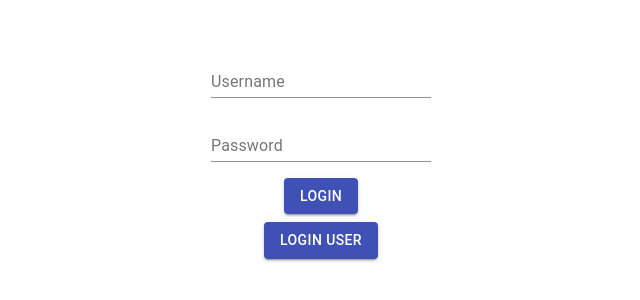
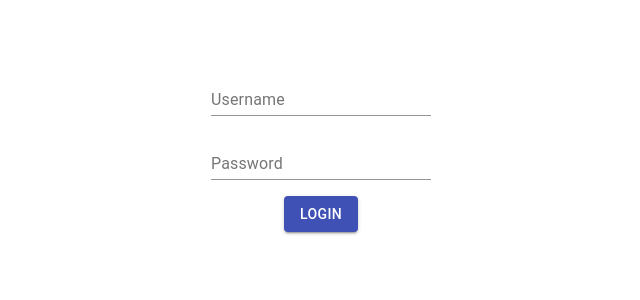
Before and after one commit to lbwa/react-auth-boilerplate, a React (Create React App) app: page /#/ in a window 1280 px wide. Shown: the part 250-550 px from the top of the page, without its empty margins (319-959 px from the left). Built offline with nearby package versions, Linux system fonts and the light colour scheme.

Commit message:
feat(login): add snackbar in login page

```diff
--- a/src/apis/user/index.ts
+++ b/src/apis/user/index.ts
@@ -1,4 +1,13 @@
-export function userLogin(username: string, password: string) {
+interface HttpStatus {
+  status: number
+}
+
+type HttpResponse<R = {}> = HttpStatus & R
+
+export function userLogin(
+  username: string,
+  password: string
+): Promise<HttpResponse<{ token: string }>> {
   return new Promise((resolve, reject) => {
     setTimeout(() => {
       if (username === 'admin' && password === 'admin')
--- a/src/pages/Login/index.tsx
+++ b/src/pages/Login/index.tsx
@@ -1,6 +1,7 @@
 import React, { useState, ChangeEvent } from 'react'
 import TextField from '@material-ui/core/TextField'
 import Button from '@material-ui/core/Button'
+import Snackbar from '@material-ui/core/Snackbar'
 import { makeStyles, createStyles, Theme } from '@material-ui/core/styles'
 import { withRouter } from 'react-router-dom'
 import { Central } from '../../layouts'
@@ -33,6 +34,13 @@ function Login() {
     password: ''
   })
   const [loading, setLoading] = useState(false)
+  const [snackbarState, setSnackbarState] = useState<{
+    open: boolean
+    message: string
+  }>({
+    open: false,
+    message: ''
+  })
   const onChangeEvt = (key: keyof LoginInfo) => (
     evt: ChangeEvent<HTMLInputElement>
   ) =>
@@ -47,13 +55,23 @@ function Login() {
       variant="contained"
       color="primary"
       onClick={() => {
+        if (!user.name || !user.password) return
         setLoading(true)
         userLogin(user.name, user.password)
-          .then(() => {
+          .then(({ token }) => {
             setLoading(false)
-            history.push('/overview')
+            token && dispatch(setUserAction({ token }))
+            history.replace('/overview')
           })
-          .catch(() => setLoading(false))
+          .catch((err: Error) => {
+            console.error(err.message || err)
+            setSnackbarState({
+              ...snackbarState,
+              open: true,
+              message: 'Incorrect username or password'
+            })
+            setLoading(false)
+          })
       }}
     >
       Login
@@ -78,15 +96,22 @@ function Login() {
         type="password"
       ></TextField>
       <ToOverview />
-      <Button
-        variant="contained"
-        color="primary"
-        onClick={() =>
-          dispatch(setUserAction({ token: `${new Date().getTime()}` }))
+      <Snackbar
+        anchorOrigin={{
+          vertical: 'bottom',
+          horizontal: 'right'
+        }}
+        open={snackbarState.open}
+        onClose={() =>
+          setSnackbarState({
+            ...snackbarState,
+            message: '',
+            open: false
+          })
         }
-      >
-        Login user
-      </Button>
+        autoHideDuration={5000}
+        message={<div>{snackbarState.message}</div>}
+      />
     </Central>
   )
 }
```
